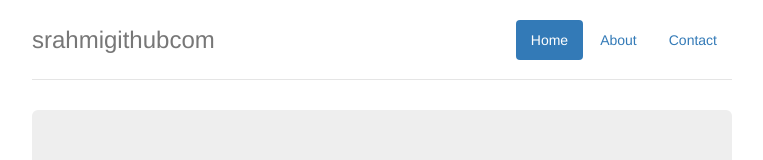
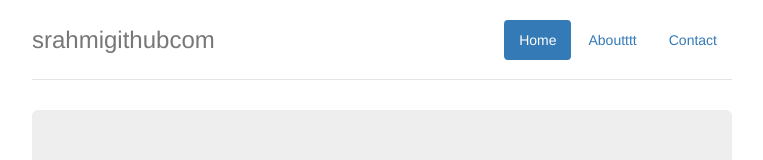
Before and after one commit to srahmi/srahmi.github.com, a website: page app/index.html in a window 1280 px wide. Shown: the top 160 px of the page, without its empty margins (258-1021 px from the left). Drawn offline with nearby package versions, Linux system fonts and the light colour scheme; some packages are replaced by stand-ins of ours; files that its build step writes are made by us from their sources.

Commit message:
New dev branch

```diff
--- a/app/index.html
+++ b/app/index.html
@@ -25,7 +25,7 @@
       <div class="header">
         <ul class="nav nav-pills pull-right">
           <li class="active"><a ng-href="#">Home</a></li>
-          <li><a ng-href="#/about">About</a></li>
+          <li><a ng-href="#/about">Aboutttt</a></li>
           <li><a ng-href="#">Contact</a></li>
         </ul>
         <h3 class="text-muted">srahmigithubcom</h3>
```
